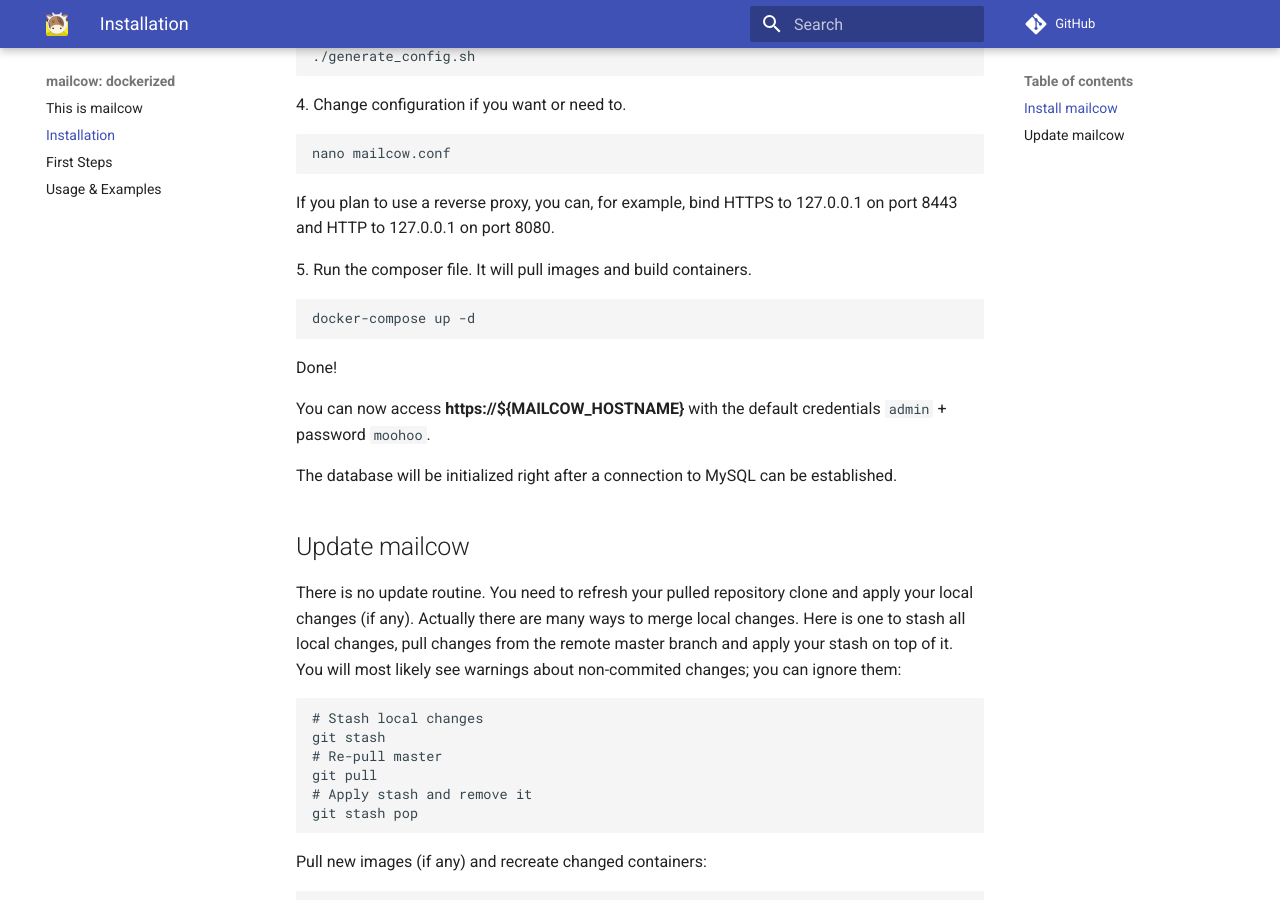
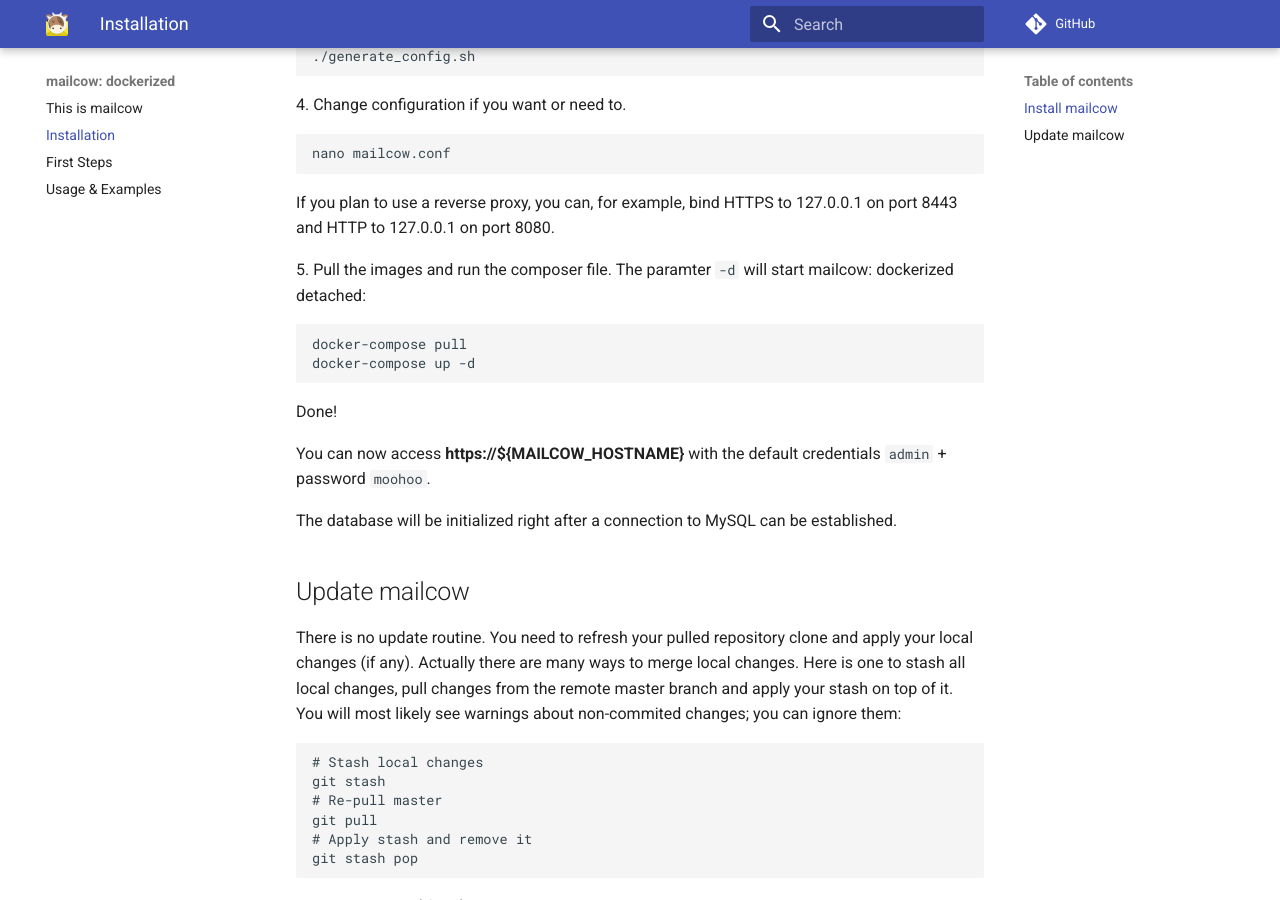
Before and after one commit to Imtiajrex/mailcow-dockerized, an MkDocs documentation site: the page built from docs/install.md, in a window 1280 px wide and 900 px high, scrolled down 740 px. Built offline with MkDocs 1.6.1 and Material for MkDocs 9.7.7, drawn with Linux system fonts in a browser that asks for light colours; comment, search, counter and statistics services are not loaded; old or Windows-style settings are respelled for this version of MkDocs.

Commit message:
[Docs] Pull images before starting mailcow

````diff
--- a/docs/install.md
+++ b/docs/install.md
@@ -35,8 +35,9 @@
 ```
 If you plan to use a reverse proxy, you can, for example, bind HTTPS to 127.0.0.1 on port 8443 and HTTP to 127.0.0.1 on port 8080.
 
-5\. Run the composer file. It will pull images and build containers.
+5\. Pull the images and run the composer file. The paramter `-d` will start mailcow: dockerized detached:
 ```
+docker-compose pull
 docker-compose up -d
 ```
 
````
